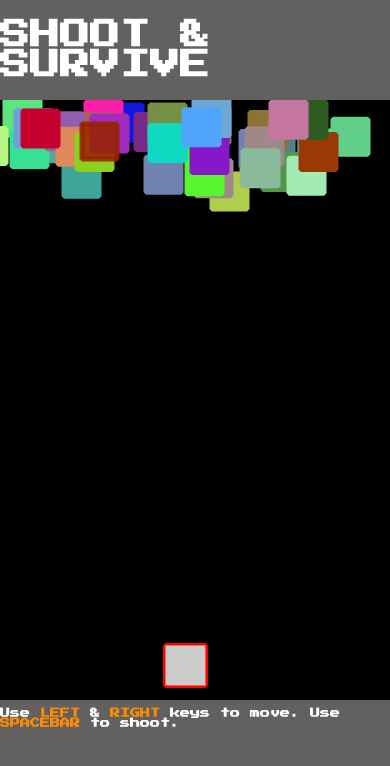
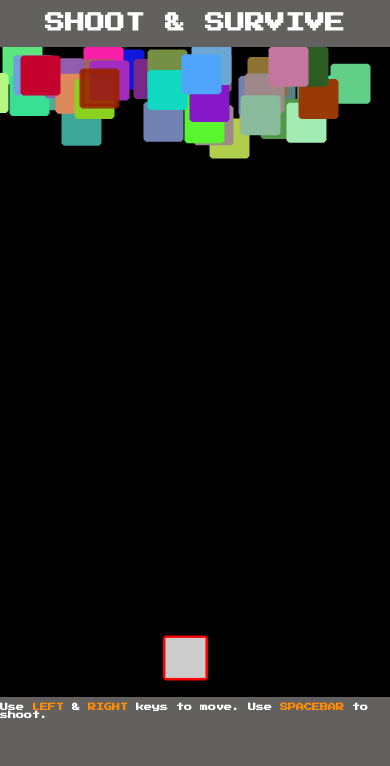
Before and after one commit to Arpit-AD/Shoot-Survive, a plain HTML site: page index.html in a window 390 px wide. Shown: the top 766 px of the page. Drawn offline with Linux system fonts and the light colour scheme.

Commit message:
Game Style

```diff
--- a/script.js
+++ b/script.js
@@ -9,7 +9,7 @@ const MILLISECONDS_BETWEEN_BOXES = 3000;
 
 
 canvas.width = 650;
-canvas.height = 600;
+canvas.height = 650;
 
 const bulletcontroller = new bulletController(canvas);
 const player = new Player(canvas.width / 2.2, canvas.height / 1.1, bulletcontroller);
--- a/styles.css
+++ b/styles.css
@@ -10,7 +10,7 @@ body{
 
 h1{
     color: white;
-    font-size: 50px;
+    font-size: 30px;
     font-family: 'Press Start 2P', cursive;
 }
 p{
@@ -20,7 +20,7 @@ p{
 }
 h2, h3{
     color: white;
-    font-size: 25px;
+    font-size: 15px;
     font-family: 'Press Start 2P', cursive;
 }
 .keys{
@@ -31,9 +31,9 @@ h2, h3{
 }
 @media only screen and (max-width: 768px) {
     h1{
-        font-size: 30px;
+        font-size: 20px;
     }
     h2, h3{
-        font-size: 10px;
+        font-size: 8px;
     }
   }
```
